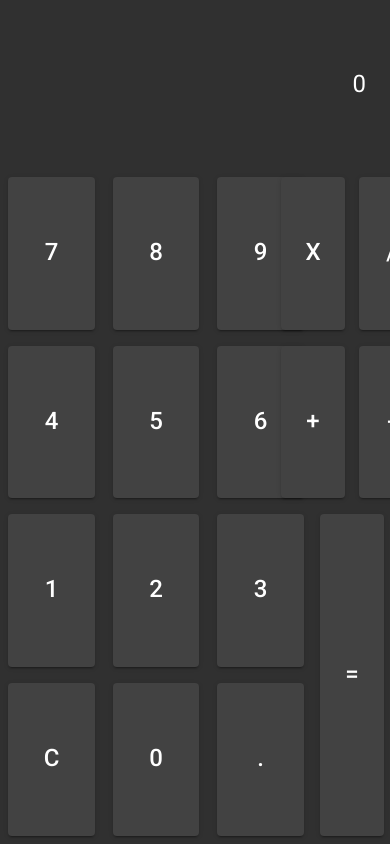
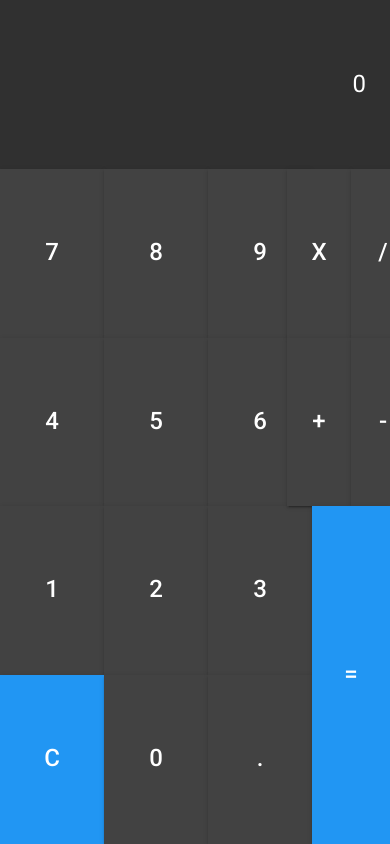
Before and after one commit to bradtaniguchi/fcc-calculator, an Angular app: page /fcc-calculator#/ in a window 390 px wide. Shown: the top 844 px of the page. Built offline with nearby package versions, Linux system fonts and the light colour scheme.

Commit message:
Made buttons flat
- Still issues with responsiveness on mobile

```diff
--- a/src/app/components/calculator/calculator.component.ts
+++ b/src/app/components/calculator/calculator.component.ts
@@ -2,6 +2,7 @@ import { ChangeDetectionStrategy, Component, OnInit } from '@angular/core';
 import { Observable } from 'rxjs';
 import { CALC_BUTTONS } from './calc-buttons';
 import { CalculatorService } from './calculator.service';
+import { CalcButton } from './calc-button';
 
 @Component({
   selector: 'calc-calculator',
@@ -25,12 +26,13 @@ import { CalculatorService } from './calculator.service';
               class="calc-row"
             >
               <ng-container *ngFor="let button of rowButtons">
-                <div class="calc-button">
+                <div class="calc-button" fxFlex>
                   <button
                     fxFlex
                     type="button"
                     mat-raised-button
                     [id]="button.word"
+                    [color]="getColor(button)"
                     (click)="enterNumber(button.value)"
                   >
                     {{ button.value }}
@@ -96,6 +98,7 @@ import { CalculatorService } from './calculator.service';
                 fxFlex
                 type="button"
                 mat-raised-button
+                color="primary"
                 id="equals"
                 (click)="equals()"
               >
@@ -123,15 +126,12 @@ import { CalculatorService } from './calculator.service';
     `
       .calc-button {
         height: 100%;
-        width: 33%;
-        padding: 0.5rem;
         font-size: 2rem;
       }
     `,
     `
       .calc-action {
         width: 100%;
-        padding: 0.5rem;
       }
     `,
     `
@@ -151,7 +151,9 @@ export class CalculatorComponent implements OnInit {
   ngOnInit(): void {
     this.displayValue$ = this.calculator.displayValue$;
   }
-
+  public getColor(button: CalcButton) {
+    return button.word === 'clear' ? 'primary' : '';
+  }
   public enterNumber(num: number | '.' | 'C') {
     if (num === 'C') {
       return this.clear();
--- a/src/styles/overrides.scss
+++ b/src/styles/overrides.scss
@@ -1,3 +1,9 @@
+// Increase button font
 .mat-button-wrapper {
   font-size: 24px;
 }
+
+// Makes buttons flat
+button.mat-raised-button {
+  border-radius: 0px;
+}
--- a/src/styles/theme.scss
+++ b/src/styles/theme.scss
@@ -5,7 +5,7 @@
 .dark-theme {
   color: $light-primary-text;
   $dark-primary: mat-palette($mat-blue);
-  $dark-accent: mat-palette($mat-indigo, A400, A100, A700);
+  $dark-accent: mat-palette($mat-blue, A200, A400, A700); // not really used, or matching
   $dark-warn: mat-palette($mat-red);
 
   $dark-theme: mat-dark-theme($dark-primary, $dark-accent, $dark-warn);
```
